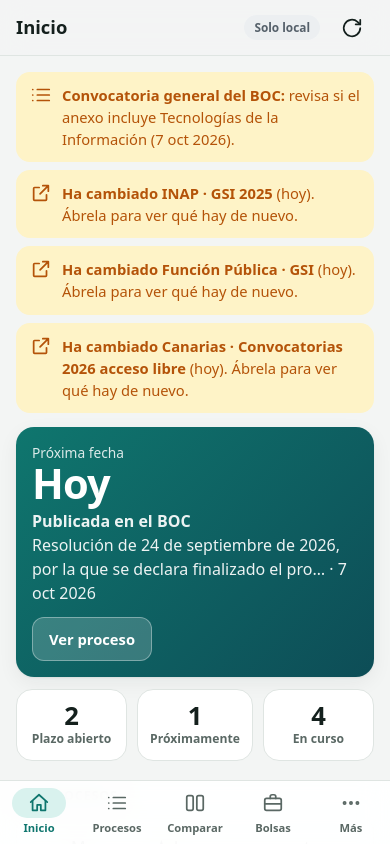
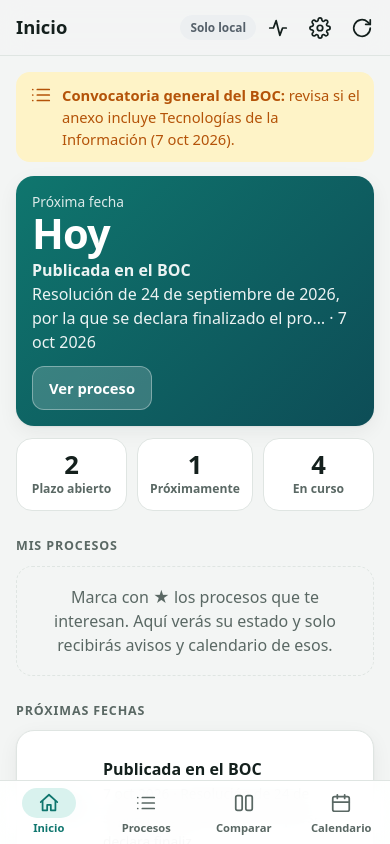
Before and after one commit to AdriTN/Radar-Opos-TIC, a plain HTML site: page index.html in a window 390 px wide. Both pictures are taken after a click on the button "Actualizar datos". Shown: the top 844 px of the page. Drawn offline with Linux system fonts and the light colour scheme.

Commit message:
no message

```diff
--- a/app.css
+++ b/app.css
@@ -39,6 +39,12 @@
 .tabs a[aria-current="page"] .pill{background:var(--brand-soft)}
 .tabs .pill{display:flex;align-items:center;justify-content:center;width:54px;height:30px;border-radius:999px}
 .side{display:none}
+.ibtn{position:relative;color:var(--ink);text-decoration:none}
+.ibtn[aria-current]{background:var(--brand-soft);color:var(--brand)}
+.ibtn .punto{position:absolute;top:9px;right:9px;width:9px;height:9px;border-radius:50%;background:var(--bad,#dc2626);border:2px solid var(--bg)}
+.seg{display:flex;gap:4px;padding:4px;margin:0 0 14px;background:var(--surface2);border-radius:14px}
+.seg a{flex:1;text-align:center;text-decoration:none;color:var(--mute);font-weight:600;font-size:.9rem;padding:9px 6px;border-radius:10px;min-height:40px;display:flex;align-items:center;justify-content:center}
+.seg a[aria-current="page"]{background:var(--surface);color:var(--brand);box-shadow:0 1px 3px rgba(0,0,0,.12)}
 
 @media (min-width:960px){
   .tabs{display:none}
@@ -53,7 +59,7 @@
   #app{padding-left:var(--side-w)}
   .bar{padding-left:28px;padding-right:28px}
   main{padding:24px 28px 56px;max-width:1180px}
-  .bar .solo-movil{display:none}
+  .solo-movil{display:none!important}
 }
 
 /* ---------- componentes ---------- */
@@ -173,3 +179,4 @@
   table.cmp thead th:first-child,table.cmp tbody th{min-width:88px;max-width:96px;font-size:.78rem;padding:8px}
   table.cmp th,table.cmp td{font-size:.84rem;padding:8px}
 }
+@media (max-width:959px){.bar{padding-left:8px;padding-right:8px;gap:2px}.bar h1{padding-left:8px;min-width:0}.bar .ibtn{min-width:40px}}
--- a/app.js
+++ b/app.js
@@ -224,9 +224,12 @@
 /* ============ estado de la interfaz ============ */
 const UI = { fEstado: "todos", fAdmin: "todas", q: "", soloSigo: lsGet("soloSigo", "0") === "1", cmp: null };
 let P = [];
-const RUTAS = { inicio: ["Inicio", "home"], procesos: ["Procesos", "list"], comparar: ["Comparar", "cmp"], bolsas: ["Bolsas", "bag"], mas: ["Más", "more"], historico: ["Histórico", "hist"], calendario: ["Calendario", "cal"], fuentes: ["Fuentes y salud", "pulse"], ajustes: ["Ajustes", "cog"] };
-const TABS = ["inicio", "procesos", "comparar", "bolsas", "mas"], LATERAL = ["inicio", "procesos", "comparar", "bolsas", "historico", "calendario", "fuentes", "ajustes"];
-const SUB = ["historico", "calendario", "fuentes", "ajustes"];
+const RUTAS = { inicio: ["Inicio", "home"], procesos: ["Procesos", "list"], comparar: ["Comparar", "cmp"], bolsas: ["Bolsas", "bag"], historico: ["Histórico", "hist"], calendario: ["Calendario", "cal"], fuentes: ["Fuentes y salud", "pulse"], ajustes: ["Ajustes", "cog"] };
+const TABS = ["inicio", "procesos", "comparar", "calendario"], LATERAL = ["inicio", "procesos", "comparar", "bolsas", "historico", "calendario", "fuentes", "ajustes"];
+const SUB = ["fuentes", "ajustes"];
+const GRUPO_PROC = [["procesos", "Oposiciones"], ["bolsas", "Bolsas"], ["historico", "Histórico"]];
+const segmento = (r) => (GRUPO_PROC.some(([k]) => k === r) ? `<div class="seg solo-movil" role="tablist" aria-label="Sección">${GRUPO_PROC.map(([k, t]) => `<a href="${aRuta(k)}" role="tab" ${k === r ? 'aria-current="page" aria-selected="true"' : ""}>${esc(t)}</a>`).join("")}</div>` : "");
+const hayAlertaFuentes = () => Object.values(D.salud.fuentes || {}).some((s) => !s.ok && s.fallosSeguidos >= 3);
 
 function ruta() {
   const h = location.hash.replace(/^#\/?/, ""); const [path, qs] = h.split("?"); const q = new URLSearchParams(qs || "");
@@ -400,26 +403,28 @@
   <h2 class="sec">Avisos en el móvil</h2><div class="card"><p style="margin:0">Cuando el radar detecta una convocatoria nueva, un cambio en una página oficial o el calendario de fiestas del año siguiente, abre un aviso (Issue) en tu repositorio. Instala <b>GitHub Mobile</b>, inicia sesión y activa las notificaciones de este repositorio. Además, suscribe tu calendario desde la sección <a href="${aRuta("calendario")}">Calendario</a>.</p></div>
   <h2 class="sec">Copia de seguridad</h2><div class="card"><div class="btns"><button class="btn" data-act="exportar">Exportar mi situación</button><label class="btn" style="cursor:pointer">Importar<input type="file" accept="application/json" data-act="importar" hidden></label></div></div>`;
 }
-function vMas() {
-  return `<div class="card more list">${["historico", "calendario", "fuentes", "ajustes"].map((r) => `<a class="it" href="${aRuta(r)}">${ico(RUTAS[r][1])}<b>${esc(RUTAS[r][0])}</b></a>`).join("")}</div><p class="foot">Radar Opos TIC · datos oficiales del BOE, BOC y organismos, actualizados cada mañana.</p>`;
-}
 
 /* ============ render y eventos ============ */
 let toastT;
 function aviso(t) { const el = $("#toast"); el.textContent = t; el.hidden = false; clearTimeout(toastT); toastT = setTimeout(() => (el.hidden = true), 2600); }
+function accionesBarra(r) {
+  const f = $("#bFuentes"), a = $("#bAjustes");
+  f.innerHTML = ico("pulse") + (hayAlertaFuentes() ? '<i class="punto"></i>' : ""); f.href = aRuta("fuentes"); f.toggleAttribute("aria-current", r === "fuentes");
+  a.innerHTML = ico("cog"); a.href = aRuta("ajustes"); a.toggleAttribute("aria-current", r === "ajustes");
+}
 function navegacion() {
-  const { r } = ruta(); const act = (k) => (k === r || (k === "mas" && SUB.includes(r)) ? 'aria-current="page"' : "");
-  $("#tabs").innerHTML = TABS.map((k) => `<a href="${aRuta(k)}" ${act(k)}><span class="pill">${ico(RUTAS[k][1])}</span>${esc(k === "mas" ? "Más" : RUTAS[k][0].split(" ")[0])}</a>`).join("");
+  const { r } = ruta(); const act = (k) => (k === r || (k === "procesos" && GRUPO_PROC.some(([g]) => g === r)) ? 'aria-current="page"' : "");
+  $("#tabs").innerHTML = TABS.map((k) => `<a href="${aRuta(k)}" ${act(k)}><span class="pill">${ico(RUTAS[k][1])}</span>${esc(RUTAS[k][0].split(" ")[0])}</a>`).join("");
   $("#side").innerHTML = `<div class="brand"><img src="icon.svg" alt="">Radar Opos TIC</div>${LATERAL.map((k, i) => `${i === 4 ? '<div class="sep"></div>' : ""}<a href="${aRuta(k)}" ${k === r ? 'aria-current="page"' : ""}>${ico(RUTAS[k][1])}${esc(RUTAS[k][0])}</a>`).join("")}<div class="pie">${D.auto.generado ? "Revisión automática: " + esc(fmt(D.auto.generado)) : "Sin revisión automática todavía"}</div>`;
 }
 let rutaPrev = null;
 function render() {
   const { r, p } = ruta(); P = construir();
   document.title = `${RUTAS[r][0]} · Radar Opos TIC`; $("#titulo").textContent = RUTAS[r][0];
-  const atras = $("#atras"); atras.hidden = !SUB.includes(r); atras.innerHTML = ico("back"); atras.dataset.go = aRuta("mas");
-  const vista = { inicio: vInicio, procesos: vProcesos, comparar: vComparar, bolsas: vBolsas, mas: vMas, historico: vHistorico, calendario: vCalendario, fuentes: vFuentes, ajustes: vAjustes }[r];
+  const atras = $("#atras"); atras.hidden = !SUB.includes(r); atras.innerHTML = ico("back"); atras.dataset.go = aRuta("inicio");
+  const vista = { inicio: vInicio, procesos: vProcesos, comparar: vComparar, bolsas: vBolsas, historico: vHistorico, calendario: vCalendario, fuentes: vFuentes, ajustes: vAjustes }[r];
   const y = rutaPrev === r ? window.scrollY : 0; rutaPrev = r; const foco = document.activeElement?.dataset?.act === "buscar"; const pos = foco ? document.activeElement.selectionStart : 0;
-  $("#vista").innerHTML = vista(); navegacion(); pintarSync();
+  $("#vista").innerHTML = segmento(r) + vista(); navegacion(); accionesBarra(r); pintarSync();
   if (foco) { const s = $('[data-act="buscar"]'); s?.focus(); s?.setSelectionRange(pos, pos); }
   const wrap = $("#sheetWrap"); const proc = p && P.find((x) => x.id === p);
   if (proc) { $("#sheet").innerHTML = `<div class="grab"><i></i><button class="ibtn" data-act="cerrar" aria-label="Cerrar">${ico("close")}</button></div>${vDetalle(proc)}`; if (!wrap.classList.contains("on")) { wrap.classList.add("on"); $("#sheet").scrollTop = 0; document.body.style.overflow = "hidden"; } }
@@ -454,7 +459,7 @@
   if (e.target.closest(".stat[data-filtro]")) { UI.fEstado = e.target.closest(".stat").dataset.filtro; return; }
   if (e.target.id === "scrim") { const { r } = ruta(); location.hash = aRuta(r); return; }
   if (go && !e.target.closest("a,button,input,select,textarea")) location.hash = go.dataset.go;
-  if (e.target.closest("#atras")) location.hash = aRuta("mas");
+  if (e.target.closest("#atras")) location.hash = aRuta("inicio");
 });
 document.addEventListener("input", (e) => {
   const t = e.target;
--- a/data/watch.json
+++ b/data/watch.json
@@ -1,54 +1 @@
-{
- "paginas": {
-  "inap-gsi-2025": {
-   "nombre": "INAP · GSI 2025",
-   "url": "https://sede.inap.gob.es/es/procedimientos-y-servicios/seleccion/procesos-selectivos-de-cuerpos-y-escalas-generales/cuerpo-de-gestion-de-sistemas-e-informatica-de-la-administracion-del-estado-ingreso-libre-convocatoria-2025",
-   "hash": "a142a936e35e6b50",
-   "revisada": "2026-10-07T13:24:54.954Z",
-   "cambio": "2026-10-07T13:24:54.954Z"
-  },
-  "sefp-gsi": {
-   "nombre": "Función Pública · GSI",
-   "url": "https://digital.gob.es/funcion-publica/dgfp/acceso-empleo-publico/convocatorias-personal-funcionario/generales/convocatorias-2021/gsi-2021--2022---2023--y-2024",
-   "hash": "7dd973c59a4abf1d",
-   "revisada": "2026-10-07T13:24:54.954Z",
-   "cambio": "2026-10-07T13:24:54.954Z"
-  },
-  "can-acceso-libre-2026": {
-   "nombre": "Canarias · Convocatorias 2026 acceso libre",
-   "url": "https://www.gobiernodecanarias.org/administracionespublicas/funcionpublica/acceso/convocatorias-en-curso/2026/Acceso_libre/",
-   "hash": "6962a30a5224a686",
-   "revisada": "2026-10-07T13:24:54.954Z",
-   "cambio": "2026-10-07T13:24:54.954Z"
-  },
-  "can-a2-ti": {
-   "nombre": "Canarias · A2 Tecnologías de la Información",
-   "url": "https://www.gobiernodecanarias.org/administracionespublicas/funcionpublica/acceso/convocatorias-en-curso/2026/Acceso_libre/ficha/TECNOLOGIAS-DE-LA-INFORMACION-Turno-Libre-00002/",
-   "hash": "20d72aa222ec8ae1",
-   "revisada": "2026-10-07T13:24:54.954Z",
-   "cambio": null
-  },
-  "can-a1-ti": {
-   "nombre": "Canarias · A1 Tecnologías de la Información",
-   "url": "https://www.gobiernodecanarias.org/administracionespublicas/funcionpublica/acceso/convocatorias-en-curso/2026/Acceso_libre/ficha/TECNOLOGIAS-DE-LA-INFORMACION-Turno-Libre-00001/",
-   "hash": "865de708f201eaee",
-   "revisada": "2026-10-07T13:24:54.954Z",
-   "cambio": null
-  },
-  "can-ofertas": {
-   "nombre": "Canarias · Ofertas de empleo público",
-   "url": "https://www.gobiernodecanarias.org/administracionespublicas/funcionpublica/acceso/ofertas-empleo-publico/",
-   "hash": "77b1975d1b394cdf",
-   "revisada": "2026-10-07T13:24:54.954Z",
-   "cambio": null
-  },
-  "can-bolsas": {
-   "nombre": "Canarias · Listas de empleo, bolsas y complementarias",
-   "url": "https://www.gobiernodecanarias.org/administracionespublicas/funcionpublica/acceso/listas-empleo-bolsas/",
-   "hash": "563426052b6016a5",
-   "revisada": "2026-10-07T13:24:54.954Z",
-   "cambio": null
-  }
- },
- "generado": "2026-10-07T13:24:54.954Z"
-}
+{ "paginas": {} }
--- a/index.html
+++ b/index.html
@@ -22,6 +22,8 @@
     <button class="ibtn solo-movil" id="atras" aria-label="Volver" hidden></button>
     <h1 id="titulo">Radar Opos TIC</h1>
     <span class="sync" id="sync" role="status"></span>
+    <a class="ibtn solo-movil" id="bFuentes" aria-label="Fuentes y salud"></a>
+    <a class="ibtn solo-movil" id="bAjustes" aria-label="Ajustes"></a>
     <button class="ibtn" id="refrescar" aria-label="Actualizar datos"></button>
   </header>
   <main id="vista" tabindex="-1"></main>
--- a/sw.js
+++ b/sw.js
@@ -1,5 +1,5 @@
 // Service worker: red primero (datos siempre frescos) y caché como respaldo sin conexión.
-const V = "radar-v3";
+const V = "radar-v4";
 const SHELL = ["./", "index.html", "app.css", "app.js", "manifest.webmanifest", "icon.svg", "scripts/lib/festivos.mjs", "scripts/lib/util.mjs", "scripts/lib/ics.mjs",
   "data/seed.json", "data/auto.json", "data/watch.json", "data/retribuciones.json", "data/historico.json", "data/historico-seed.json", "data/salud.json", "data/seed-datos.json", "data/mi-situacion.json", "data/festivos-oficiales.json", "data/festivos-extra.json"];
 self.addEventListener("install", (e) => { e.waitUntil(caches.open(V).then((c) => Promise.all(SHELL.map((u) => c.add(u).catch(() => null)))).then(() => self.skipWaiting())); });
```
Also changed, not shown: 1 other file.
